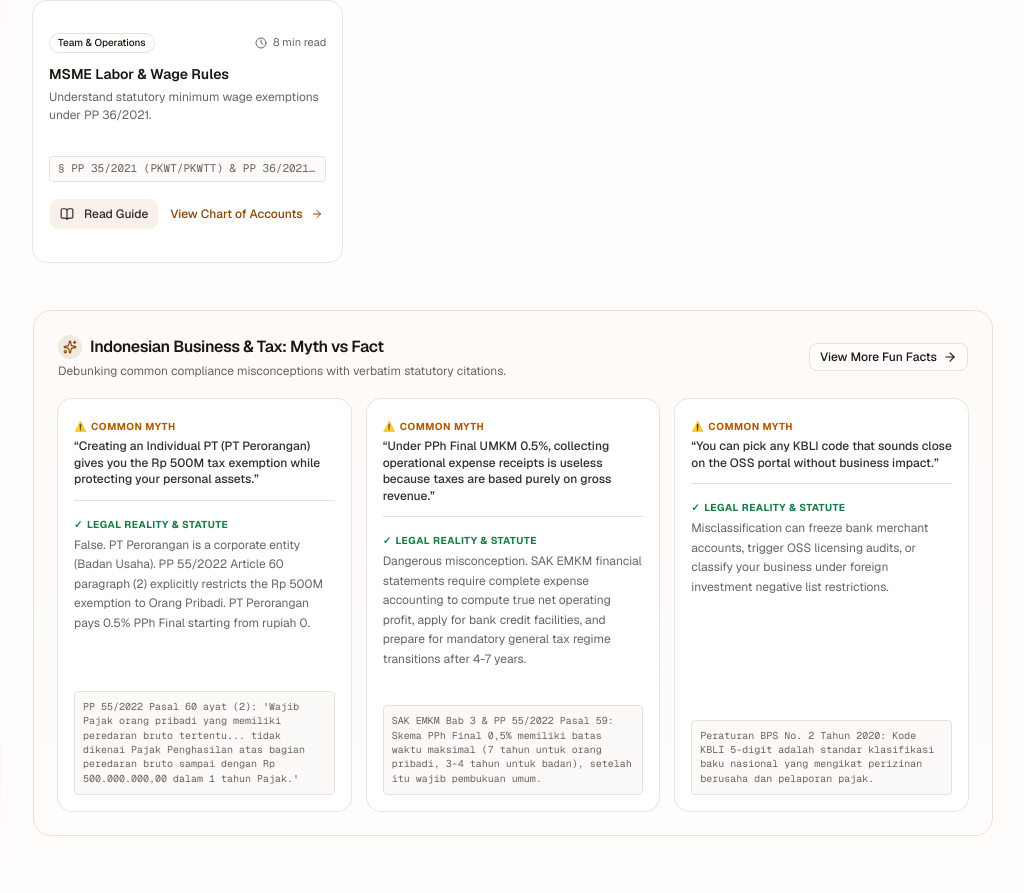
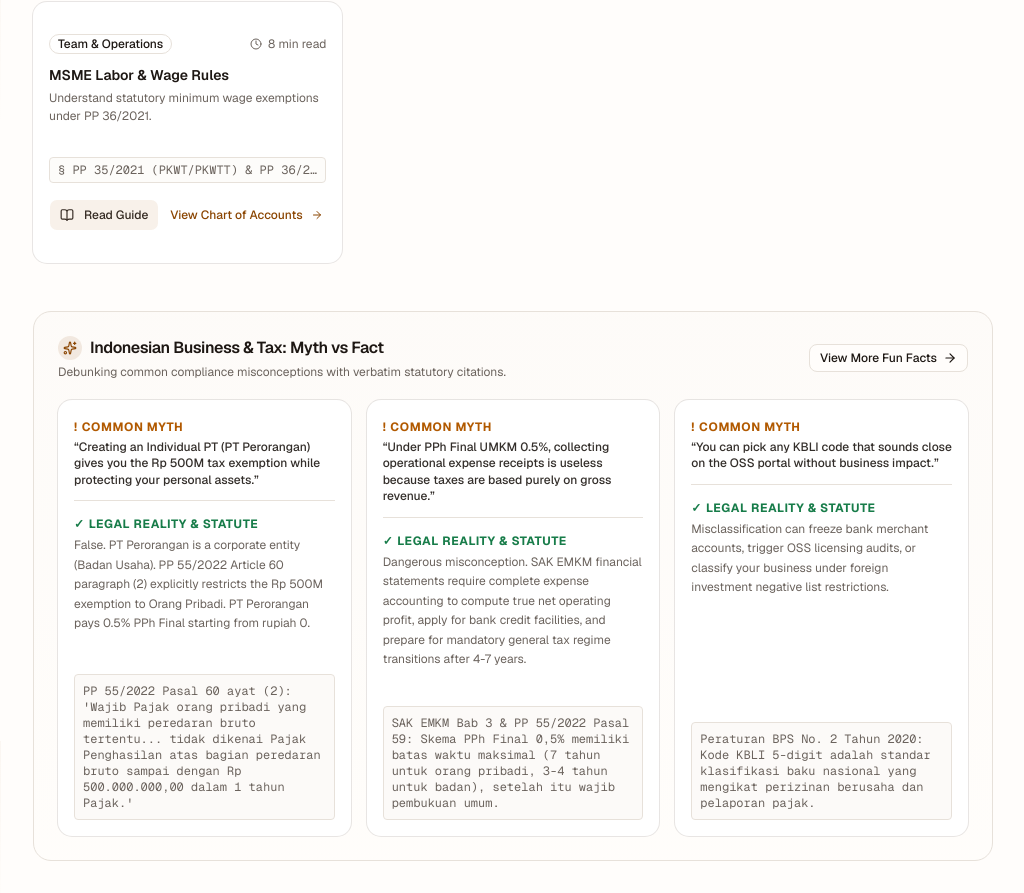
Before and after one commit to okihita/nata, a Next.js app in the folder web/: page /academy in a window 1280 px wide. Shown: the part 859-1752 px from the top of the page, without its empty margins (255-1279 px from the left). Before the commit the page ends 1727 px from the top, so only its background shows below. Built offline with nearby package versions, Linux system fonts and the light colour scheme.

Commit message:
refactor(ui): elevate font sizes to text-xs across academy curriculum and fun facts

```diff
--- a/web/src/app/(app)/academy/fun-facts/page.tsx
+++ b/web/src/app/(app)/academy/fun-facts/page.tsx
@@ -92,19 +92,19 @@ export default function FunFactsPage() {
           <div className="grid grid-cols-2 sm:grid-cols-3 gap-3">
             <div className="rounded-xl border bg-background/90 p-3 text-center shadow-2xs">
               <div className="text-xl font-bold text-primary font-mono">{MYTH_FACTS.length}+</div>
-              <div className="text-[10px] text-muted-foreground mt-0.5">
+              <div className="text-xs text-muted-foreground mt-0.5">
                 {copy.academy.funFactsPage.stats.totalVerified}
               </div>
             </div>
             <div className="rounded-xl border bg-background/90 p-3 text-center shadow-2xs">
               <div className="text-xl font-bold text-tone-hijau font-mono">100%</div>
-              <div className="text-[10px] text-muted-foreground mt-0.5">
+              <div className="text-xs text-muted-foreground mt-0.5">
                 {copy.academy.funFactsPage.stats.groundedInLaw}
               </div>
             </div>
             <div className="col-span-2 sm:col-span-1 rounded-xl border bg-background/90 p-3 text-center shadow-2xs">
               <div className="text-xl font-bold text-foreground font-mono">SAK EMKM</div>
-              <div className="text-[10px] text-muted-foreground mt-0.5">
+              <div className="text-xs text-muted-foreground mt-0.5">
                 {copy.academy.funFactsPage.stats.freeForMSMEs}
               </div>
             </div>
@@ -202,18 +202,18 @@ export default function FunFactsPage() {
               >
                 <div className="space-y-3">
                   <div className="flex items-center justify-between gap-2">
-                    <Badge variant="outline" className="text-[10px] capitalize gap-1 font-normal">
+                    <Badge variant="outline" className="text-xs capitalize gap-1 font-normal">
                       <IconComp className="size-3 text-muted-foreground" />
                       {mf.category}
                     </Badge>
-                    <span className="text-[10px] font-mono text-muted-foreground">
+                    <span className="text-xs font-mono text-muted-foreground">
                       #{mf.id.replace("myth_", "")}
                     </span>
                   </div>
 
                   <div className="space-y-1">
-                    <span className="inline-flex items-center gap-1 text-[10px] font-bold tracking-wider uppercase text-tone-oranye">
-                      <span>⚠️</span> {copy.academy.mythLabel}
+                    <span className="inline-flex items-center gap-1 text-xs font-bold tracking-wider uppercase text-tone-oranye">
+                      <span>!</span> {copy.academy.mythLabel}
                     </span>
                     <p className="text-xs font-medium text-foreground/90 leading-snug">
                       &ldquo;{item.myth}&rdquo;
@@ -223,14 +223,14 @@ export default function FunFactsPage() {
                   <Separator />
 
                   <div className="space-y-1">
-                    <span className="inline-flex items-center gap-1 text-[10px] font-bold tracking-wider uppercase text-tone-hijau">
+                    <span className="inline-flex items-center gap-1 text-xs font-bold tracking-wider uppercase text-tone-hijau">
                       <span>✓</span> {copy.academy.factLabel}
                     </span>
                     <p className="text-xs text-muted-foreground leading-relaxed">{item.fact}</p>
                   </div>
                 </div>
 
-                <div className="rounded bg-muted/40 p-2.5 text-[10px] font-mono text-muted-foreground border mt-2">
+                <div className="rounded bg-muted/40 p-2.5 text-xs font-mono text-muted-foreground border mt-2">
                   {item.statuteText}
                 </div>
               </Card>
--- a/web/src/app/(app)/academy/page.tsx
+++ b/web/src/app/(app)/academy/page.tsx
@@ -127,10 +127,10 @@ export default function AcademyPage() {
               >
                 <CardHeader className="p-4 pb-2">
                   <div className="flex items-center justify-between gap-2">
-                    <Badge variant="outline" className="text-[10px]">
+                    <Badge variant="outline" className="text-xs">
                       {copy.academy.categories[lesson.category]}
                     </Badge>
-                    <div className="flex items-center gap-1.5 text-[11px] text-muted-foreground">
+                    <div className="flex items-center gap-1.5 text-xs text-muted-foreground">
                       <Clock className="size-3" />
                       <span>
                         {lesson.estimatedMinutes} {copy.academy.minRead}
@@ -147,7 +147,7 @@ export default function AcademyPage() {
 
                 <CardContent className="p-4 pt-2 space-y-3">
                   {lesson.statuteCitation && (
-                    <div className="rounded border bg-muted/30 px-2 py-1 text-[11px] text-muted-foreground font-mono truncate">
+                    <div className="rounded border bg-muted/30 px-2 py-1 text-xs text-muted-foreground font-mono truncate">
                       § {lesson.statuteCitation}
                     </div>
                   )}
@@ -194,7 +194,7 @@ export default function AcademyPage() {
           <Card className="max-w-xl w-full max-h-[85vh] flex flex-col shadow-xl border-primary/20">
             <CardHeader className="border-b p-4">
               <div className="flex items-center justify-between gap-2">
-                <Badge variant="outline" className="text-[11px]">
+                <Badge variant="outline" className="text-xs">
                   {copy.academy.categories[activeLesson.category]} ·{" "}
                   {copy.academy.difficultyLabels[activeLesson.difficulty]}
                 </Badge>
@@ -299,8 +299,8 @@ export default function AcademyPage() {
               >
                 <div className="space-y-3">
                   <div className="space-y-1">
-                    <span className="inline-flex items-center gap-1 text-[10px] font-bold tracking-wider uppercase text-tone-oranye">
-                      <span>⚠️</span> {copy.academy.mythLabel}
+                    <span className="inline-flex items-center gap-1 text-xs font-bold tracking-wider uppercase text-tone-oranye">
+                      <span>!</span> {copy.academy.mythLabel}
                     </span>
                     <p className="text-xs font-medium text-foreground/90 leading-snug">
                       &ldquo;{item.myth}&rdquo;
@@ -308,13 +308,13 @@ export default function AcademyPage() {
                   </div>
                   <Separator />
                   <div className="space-y-1">
-                    <span className="inline-flex items-center gap-1 text-[10px] font-bold tracking-wider uppercase text-tone-hijau">
+                    <span className="inline-flex items-center gap-1 text-xs font-bold tracking-wider uppercase text-tone-hijau">
                       <span>✓</span> {copy.academy.factLabel}
                     </span>
                     <p className="text-xs text-muted-foreground leading-relaxed">{item.fact}</p>
                   </div>
                 </div>
-                <div className="rounded bg-muted/40 p-2 text-[10px] font-mono text-muted-foreground border mt-2">
+                <div className="rounded bg-muted/40 p-2 text-xs font-mono text-muted-foreground border mt-2">
                   {item.statuteText}
                 </div>
               </Card>
```
